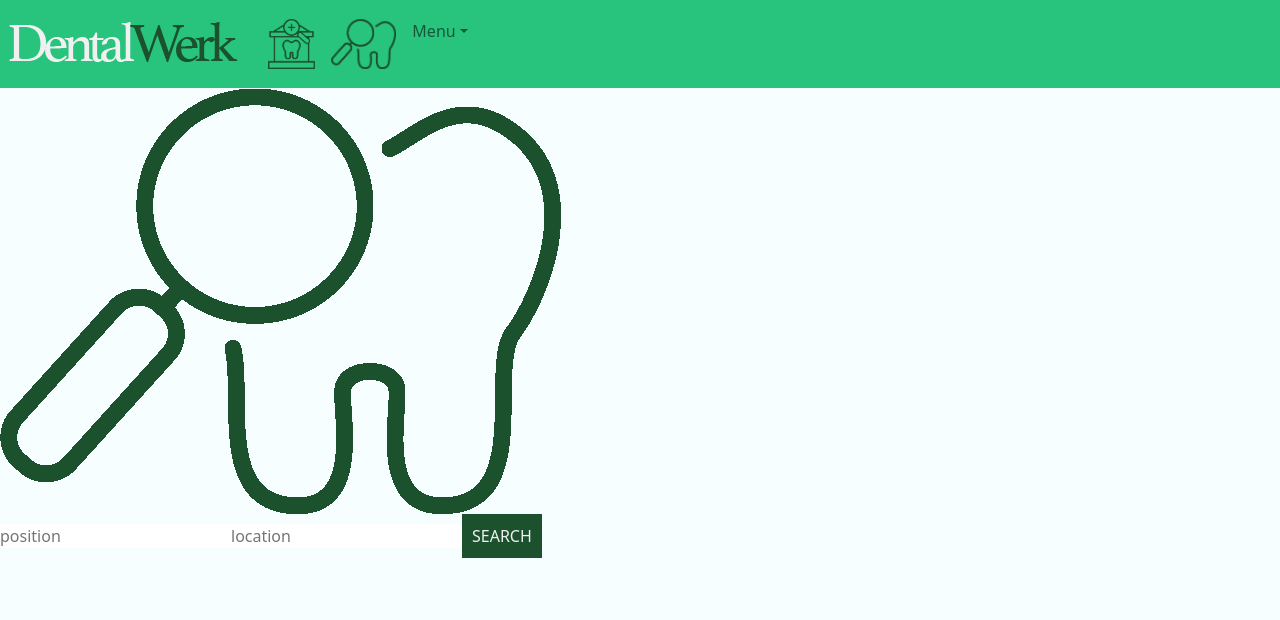
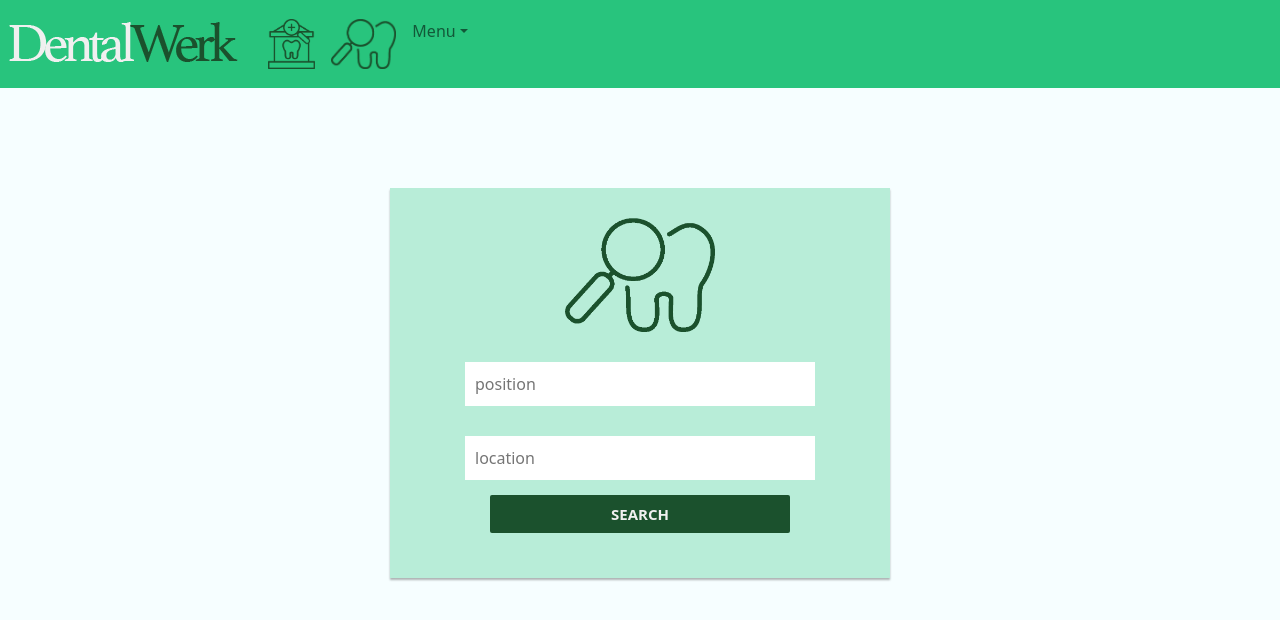
Before and after one commit to theMVPshop/nt03, a React (Create React App) app in the folder client/: page /job-search in a window 1280 px wide. Shown: the top 620 px of the page. Built offline with nearby package versions, Linux system fonts and the light colour scheme.

Commit message:
updated search form page styling

```diff
--- a/client/src/components/SearchForm.js
+++ b/client/src/components/SearchForm.js
@@ -11,23 +11,32 @@ const SearchForm = (props) => {
 
   return (
     <div className='search-form-container'>
+      <div className='search-form'>
         <img className='search-form-icon' src={props.icon} alt={props.alt} />
         <form className='search-form' onSubmit={handleSubmit}>
+          <div className='form-group'>
             <input
               className='search-input'
               type='text'
               placeholder={props.placeholder1}
               onChange={handleTextChange}
             />
+          </div>
           {props.placeholder2 === undefined ? null :
+            <div className='form-group'>
               <input
                 className='search-input'
                 type='text'
                 placeholder={props.placeholder2}
                 onChange={handleTextChange}
-        />}
-        <button className='button form-button' type='submit'>SEARCH</button>
+              />
+            </div>
+          }
+          <div className='form-group button-box'>
+            <button className='btn form-btn' type='submit'>SEARCH</button>
+          </div>
         </form>
+      </div>
     </div>
   )
 
--- a/client/src/css/App.css
+++ b/client/src/css/App.css
@@ -1,5 +1,6 @@
 @import url('./Navigation.css');
 @import url('./Landing.css');
+@import url('SearchForm.css');
 
 :root {
   --primary-green: #28c47d;
@@ -23,14 +24,35 @@ body {
   background-color: var(--background);
 }
 
-.button {
+/* BUTTONS */
+.btn {
+  font-size: 15px;
+  font-weight: bold;
+  width: 300px;
+  border: none;
   background-color: var(--secondary-green);
+  text-transform: uppercase;
   color: var(--primary-text-color);
 }
 
-.form-button {
-  padding: 10px;
-  margin: 0 auto;
+.btn:hover {
+  background-color: var(--primary-green);
 }
 
-@import url('search-form.css');
+.button-box {
+  display: flex;
+  align-items: center;
+  justify-content: center;
+}
+
+/* FORMS */
+.form-group > input {
+  width: 350px;
+  margin: 15px;
+}
+
+.form-btn {
+  min-height: 38px;
+  border-radius: 2px;
+  margin: 0 0 15px;
+}
--- /dev/null
+++ b/client/src/css/SearchForm.css
@@ -0,0 +1,26 @@
+.search-form-container {
+  background: var(--accent-green);
+  box-shadow: 0px 2px 2px rgba(0, 0, 0, 0.3);
+  padding: 30px;
+  width: 50%;
+  min-width: 300px;
+  max-width: 500px;
+  margin: 100px auto;
+}
+
+.search-form {
+  display: flex;
+  flex-direction: column;
+  align-items: center;
+}
+
+.search-form-icon {
+  width: 150px;
+  margin-bottom: 15px;
+}
+
+.search-input {
+  padding: 10px;
+  width: 350px;
+  margin: 15px;
+}
--- a/client/src/css/search-form.css
+++ /dev/null
@@ -1,25 +0,0 @@
-.search-form-container {
-  background-color: var(--accent-green);
-  width: 50%;
-  min-width: 300px;
-  max-width: 500px;
-  display: flex;
-  flex-direction: column;
-  margin: 0 auto;
-}
-
-.search-form-icon {
-  width: 100px;
-  margin: 0 auto;
-}
-
-.search-form {
-  padding: 50px;
-  display: flex;
-  flex-direction: column;
-}
-
-.search-input {
-  padding: 10px;
-  margin: 0 50px 20px;
-}
```
Lines whose indentation alone changed are shown as unchanged.
